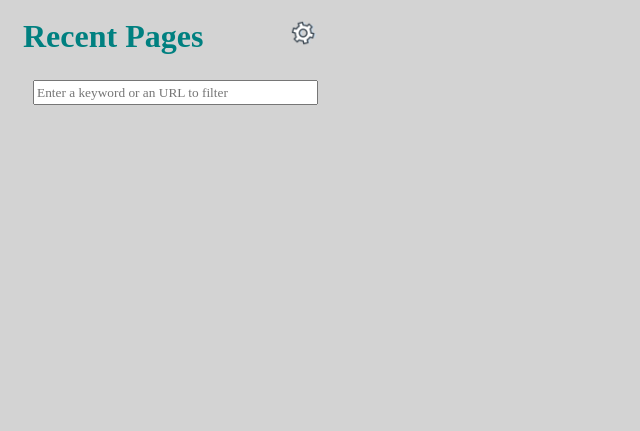
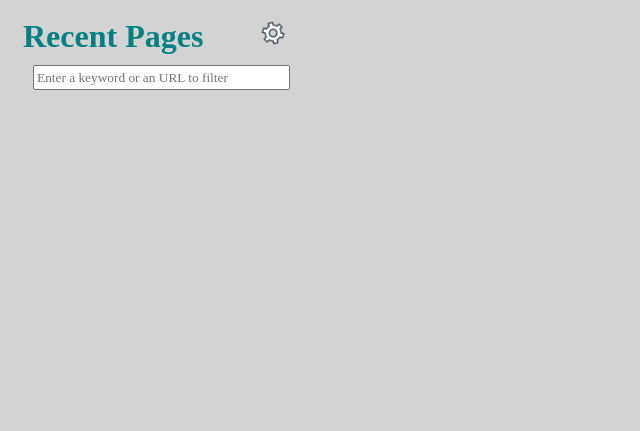
Before and after one commit to Giridharan21/First-Chrome-Extension, a browser extension: page index.html in a window 1280 px wide. Shown: the whole page, without its empty margins (0-640 px from the left). Drawn offline with Linux system fonts and the light colour scheme.

Commit message:
Add files via upload

```diff
--- a/index.css
+++ b/index.css
@@ -4,8 +4,8 @@
 }
 body{
 	background:lightgrey;
-	width:300px;
-	height:450px;
+	width:270px;
+	height:400px;
 	padding:10px;
 }
 h1{
@@ -13,18 +13,18 @@ h1{
 	padding:5px;
 	display:inline;
 }
-#filter{
+#settings{
 	float:right;
 	display: inline;
 	cursor:pointer;
 }
 article{
 	height:85%;
-	margin: 20px 0px;
+	margin: 10px 0px;
 
 }
 article div input{
-	margin:5px 15px;
+	margin:0px 15px 5px;
 	width:95%;
 	height:25px;
 
--- a/index.html
+++ b/index.html
@@ -6,7 +6,7 @@
 <body>
 	<header>
 		<h1>Recent Pages</h1>
-		<img id='filter' width=30px height=30px src='settings.png'/>
+		<img id='settings' width=30px height=30px src='settings.png'/>
 	</header>
 	<article>
 		<div id='inputDiv'>
--- a/index.js
+++ b/index.js
@@ -1,4 +1,4 @@
-var filter=document.getElementById('filter');
+var settings=document.getElementById('settings');
 var inputDiv=document.getElementById('inputDiv');
 var inputText=document.getElementById('input');
 var output=document.getElementById('output');
@@ -6,7 +6,7 @@ var str='';
 var array={};
 //after the page is fully loaded
 document.addEventListener('DOMContentLoaded',function(){
-	filter.addEventListener('click',show);
+	//settings.addEventListener('click',edit);
 	//recent();
 	chrome.history.search({text:'',maxResults:300},function(arr){array=arr;recent(arr);});
 	inputText.addEventListener('keyup',temp);
@@ -22,7 +22,6 @@ function filterFunction(arrayOfHistory){
 	let regex=new RegExp(str,'i');
 	output.innerHTML='';
 	for(i=0;i<arrayOfHistory.length;i++){
-		console.log('filter');
 		if(arrayOfHistory[i].title.search(regex)>-1||arrayOfHistory[i].url.search(regex)>-1){
 			if(arrayOfHistory[i].title.length>0)
 				output.innerHTML+='<li><a href='+arrayOfHistory[i].url+' target=_blank>'+arrayOfHistory[i].title+'</a></li>';
@@ -41,7 +40,7 @@ function recent(arrayOfHistory){
 	if(output.innerHTML==='') output.innerHTML='No recent Browsing !';
 	return false;
 }
-//show input element for filtering the results or hiding it
-function show(){
+//show input element for filter the results or hiding it
+/*function edit(){
 	(inputDiv.style.display==='block')?(inputDiv.style.display='none',inputText.value='',recent(array)):(inputDiv.style.display='block');
-}
+}*/
```
